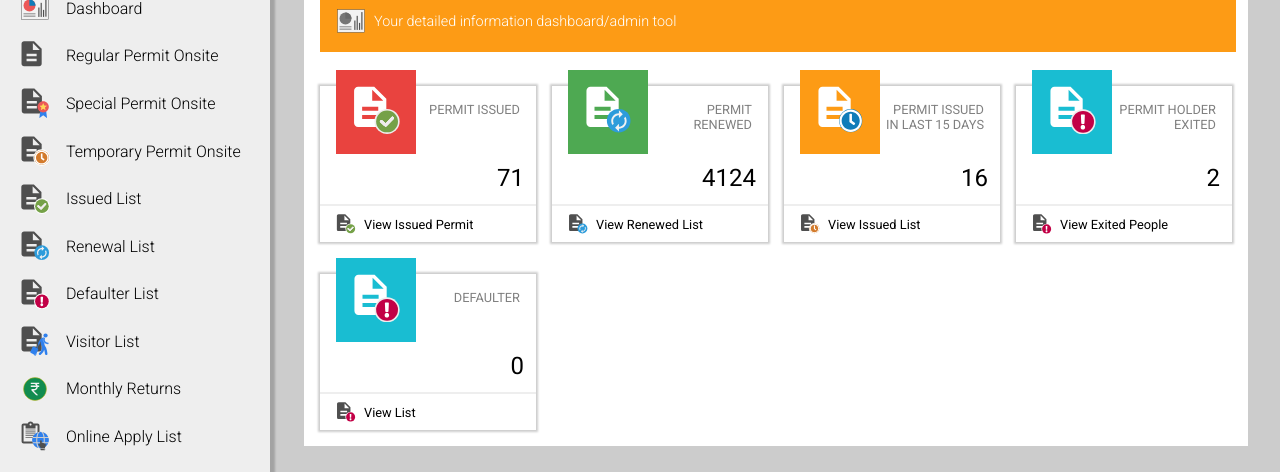
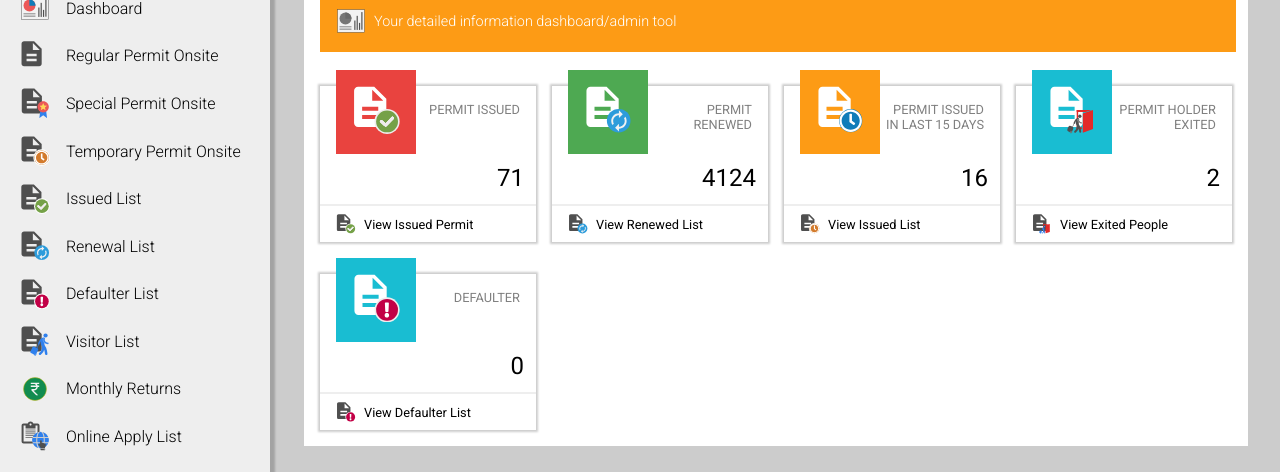
Before and after one commit to chetanhaobijam/logo_showcase, a plain HTML site: page index.html in a window 1280 px wide. Shown: the part 122-594 px from the top of the page. Drawn offline with Linux system fonts and the light colour scheme.

Commit message:
Added Exited List Icons

```diff
--- a/index.html
+++ b/index.html
@@ -137,7 +137,7 @@
         <!-- Exited People -->
         <div class="stat-card">
           <div class="stat-card-icon blue-icon">
-            <img src="./images/Blue_Defaulter_List.svg" alt="Exited List Icon">
+            <img src="./images/Blue_Exited_List.svg" alt="Exited List Icon">
           </div>
           <div class="stat-card-body">
             <h2>Permit Holder Exited</h2>
@@ -145,7 +145,7 @@
           </div>
           <div class="stat-card-footer">
             <div class="view-stat">
-              <img src="./images/Defaulter_List.svg" alt="Exited List Icon">
+              <img src="./images/Exited_List.svg" alt="Exited List Icon">
               View Exited People
             </div>
           </div>
@@ -163,7 +163,7 @@
           <div class="stat-card-footer">
             <div class="view-stat">
               <img src="./images/Defaulter_List.svg" alt="Defaulter List Icon">
-              View List
+              View Defaulter List
             </div>
           </div>
         </div>
```
Also changed, not shown: images/Blue_Exited_List.svg (added), images/Exited_List.svg (added).
